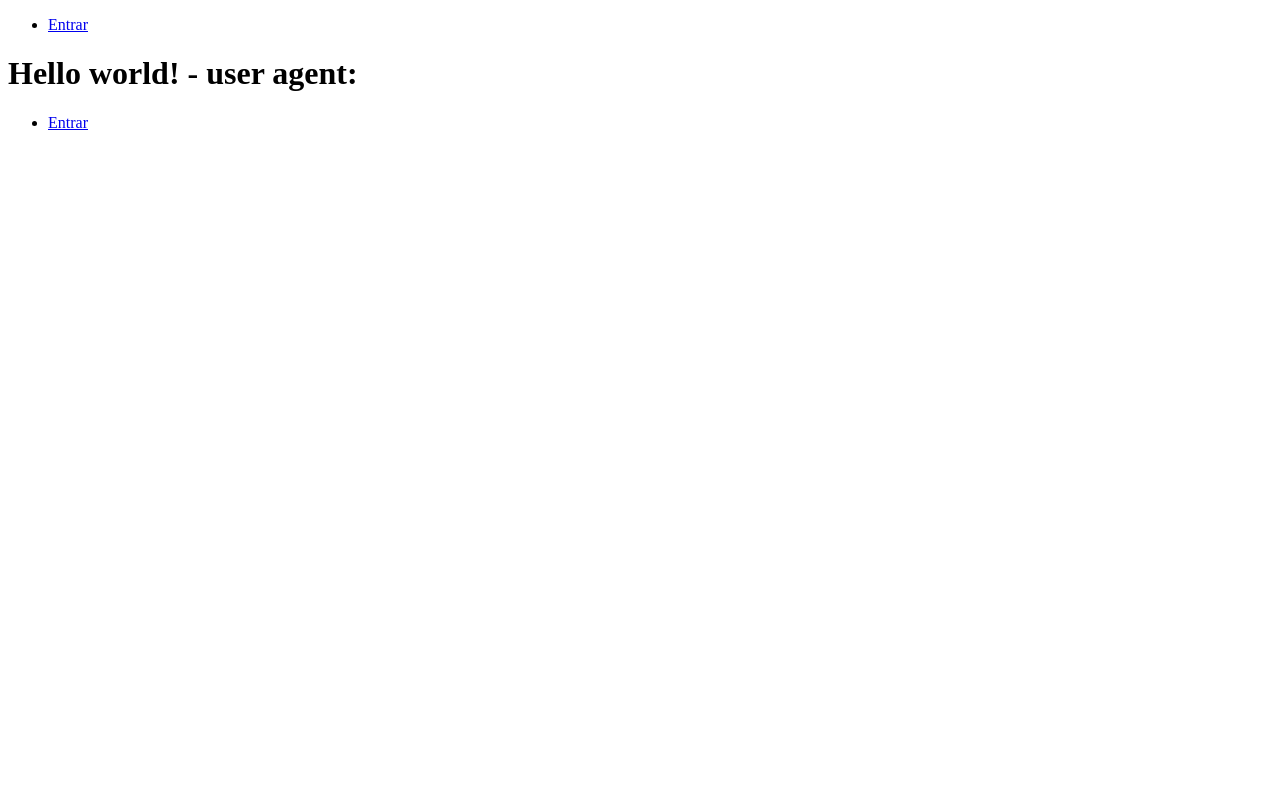
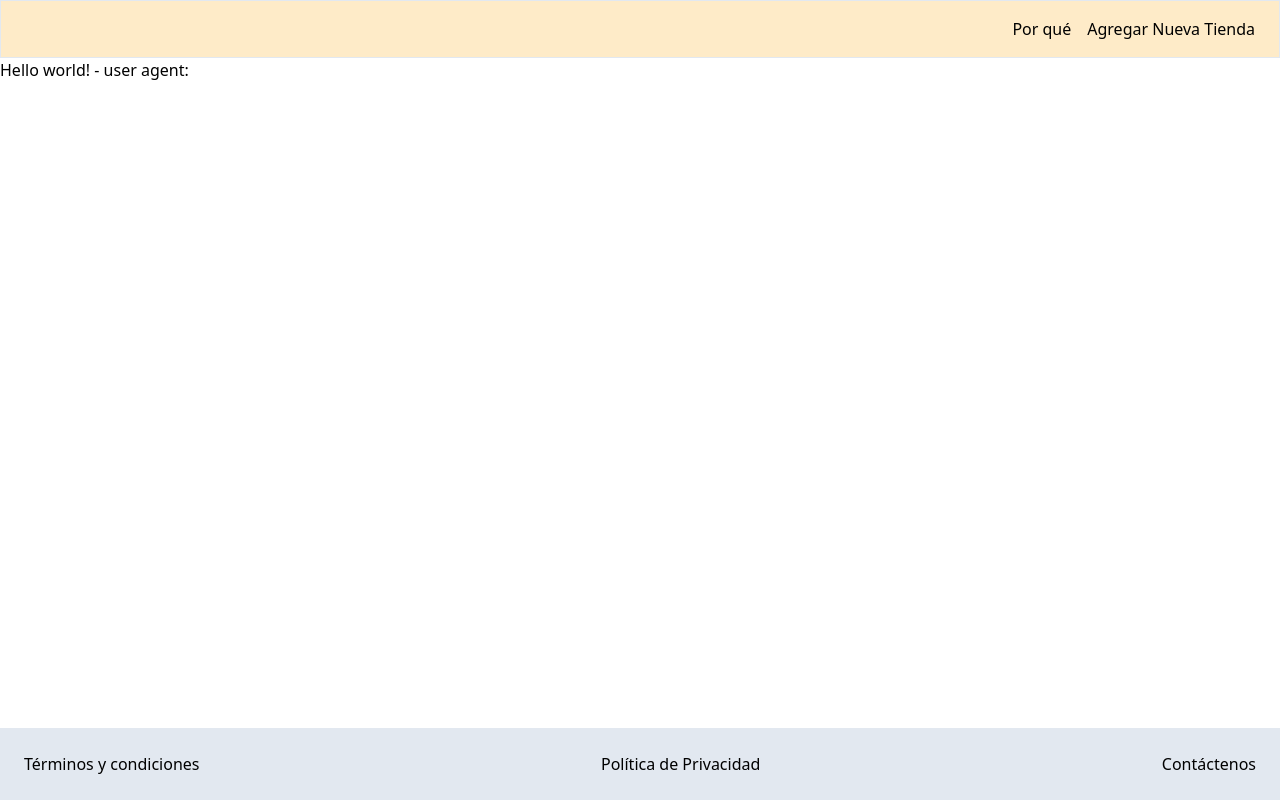
Before and after one commit to EstebanDalelR/CovidTenderos, a Next.js app: page / in a window 1280 px wide. Built offline with nearby package versions, Linux system fonts and the light colour scheme.

Commit message:
Added tailwind, created basic UI

```diff
--- a/components/Footer.tsx
+++ b/components/Footer.tsx
@@ -22,57 +22,32 @@ export default function Nav(props: any) {
     }
   }
   return (
-    <nav className="border border-gray-300 bg-orange-200">
-      <ul className="flex justify-between items-center p-6">
-        {username
-          ? <>
-            <li>
-              {links.map((link, index) =>
-                <Link href={link.href} key={index}>
-                  <a
-                    className="text-blue-500 no-underline border-r-2 border-blue-400 px-2"
-                  >
-                    {link.label}
-                  </a>
-                </Link>
-              )}
-
-            </li>
-
-            <ul className="flex justify-between items-center">
-              <li className="ml-4 flex flex-col">
-                <Link href={`/myAccount`}>
-                  <a className="text-xl">
-                    {username}
-                  </a>
-                </Link>
-                <p className="text-xs text-right text-gray-500">
-                  Tu Empresa
-               </p>
-                <button
-                  className="text-xs text-yellow-700"
-                  onClick={() => {
-                    window.localStorage.clear()
-                    router.push("/")
-                  }}
-                >
-                  Salir
-               </button>
-              </li>
-            </ul>
-          </>
-          : <li>
-            <Link href="/login">
-              <a
-                className="text-blue-500 no-underline border-r-2 border-blue-400 px-2"
-              >
-                Entrar
+    <footer >
+      <div className="w-full absolute bottom-0 bg-gray-300">
+        <ul className="flex justify-between items-center p-6 flex-col md:flex-row">
+          <li>
+            <Link href="/terminosycondiciones">
+              <a>
+                Términos y condiciones
               </a>
             </Link>
           </li>
-        }
-      </ul>
-
-    </nav >
+          <li>
+            <Link href="/politicadeprivacidad">
+              <a>
+                Política de Privacidad
+              </a>
+            </Link>
+          </li>
+          <li>
+            <Link href="/contactenos">
+              <a>
+                Contáctenos
+              </a>
+            </Link>
+          </li>
+        </ul>
+      </div>
+    </footer >
   )
 }
--- a/components/Nav.tsx
+++ b/components/Nav.tsx
@@ -23,54 +23,19 @@ export default function Nav(props: any) {
   }
   return (
     <nav className="border border-gray-300 bg-orange-200">
-      <ul className="flex justify-between items-center p-6">
-        {username
-          ? <>
-            <li>
-              {links.map((link, index) =>
-                <Link href={link.href} key={index}>
-                  <a
-                    className="text-blue-500 no-underline border-r-2 border-blue-400 px-2"
-                  >
-                    {link.label}
-                  </a>
-                </Link>
-              )}
-
-            </li>
-
-            <ul className="flex justify-between items-center">
-              <li className="ml-4 flex flex-col">
-                <Link href={`/myAccount`}>
-                  <a className="text-xl">
-                    {username}
-                  </a>
-                </Link>
-                <p className="text-xs text-right text-gray-500">
-                  Tu Empresa
-               </p>
-                <button
-                  className="text-xs text-yellow-700"
-                  onClick={() => {
-                    window.localStorage.clear()
-                    router.push("/")
-                  }}
-                >
-                  Salir
-               </button>
-              </li>
-            </ul>
-          </>
-          : <li>
-            <Link href="/login">
-              <a
-                className="text-blue-500 no-underline border-r-2 border-blue-400 px-2"
-              >
-                Entrar
+      <ul className="flex justify-end items-center p-4">
+        <li className="mx-2">
+          <Link href="/porque">
+            <a>
+              Por qué
               </a>
-            </Link>
-          </li>
-        }
+          </Link>
+        </li>
+        <li className="mx-2">
+          <a href="https://forms.gle/3aF1ysP9NK6RKasV9">
+            Agregar Nueva Tienda
+          </a>
+        </li>
       </ul>
 
     </nav >
--- a/package.json
+++ b/package.json
@@ -15,6 +15,7 @@
   "dependencies": {
     "next": "^9.3.1",
     "react": "^16.13.1",
-    "react-dom": "^16.13.1"
+    "react-dom": "^16.13.1",
+    "tailwindcss": "^1.2.0"
   }
 }
--- a/pages/_app.tsx
+++ b/pages/_app.tsx
@@ -1,3 +1,4 @@
+import '../styles/index.css'
 import Nav from '../components/Nav'
 import Footer from '../components/Footer'
 
--- /dev/null
+++ b/postcss.config.js
@@ -0,0 +1,19 @@
+module.exports = {
+  plugins: [
+    'tailwindcss',
+    process.env.NODE_ENV === 'production'
+      ? [
+        '@fullhuman/postcss-purgecss',
+        {
+          content: [
+            './pages/**/*.{js,jsx,ts,tsx}',
+            './components/**/*.{js,jsx,ts,tsx}'
+          ],
+          defaultExtractor: content =>
+            content.match(/[A-Za-z0-9-_:/]+/g) || []
+        }
+      ]
+      : undefined,
+    'autoprefixer'
+  ]
+}
--- /dev/null
+++ b/styles/index.css
@@ -0,0 +1,6 @@
+
+/* purgecss start ignore */
+@tailwind base;
+/* purgecss end ignore */
+@tailwind components;
+@tailwind utilities;
```
